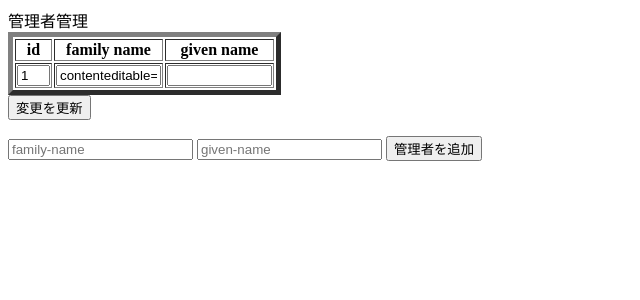
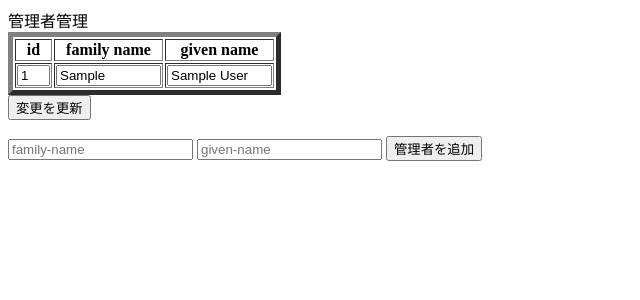
Before and after one commit to takishun0326/mitoujr_php, a PHP site: page /Tenkokko/admin/managementScreen/adminManagement.php in a window 1280 px wide. Shown: the top 300 px of the page, without its empty margins (0-640 px from the left). Run offline with PHP 8.4, Linux system fonts and the light colour scheme; tables that the repository leaves empty or names only in its code hold one stand-in row (values such as "Sample post"); data that the repository does not hold is empty.

Commit message:
スペルミス

```diff
--- a/admin/managementScreen/adminManagement.php
+++ b/admin/managementScreen/adminManagement.php
@@ -68,8 +68,8 @@ function addManager(){
     <?php foreach($req->fetchAll() as $row){ ?>
       <tr>
            <td ><input type = "text" name="id[]" size = "1"  value=<?php echo $row['id']?>>  </td>
-           <td ><input type = "text" name="family-name[]" size = "10" value=<?php echo $row['family-name'] ?> contenteditable="true"> </td>
-           <td ><input type = "text" name= "given-name[]" size = "10" value="<?php echo $row['given-name'] ?>" contenteditable="true"> </td>
+           <td ><input type = "text" name="family-name[]" size = "10" value=<?php echo $row['family_name'] ?> contenteditable="true"> </td>
+           <td ><input type = "text" name= "given-name[]" size = "10" value="<?php echo $row['given_name'] ?>" contenteditable="true"> </td>
       </tr>
     <?php } ?>
     <input type="hidden" value="update" name="update-manager">
```
